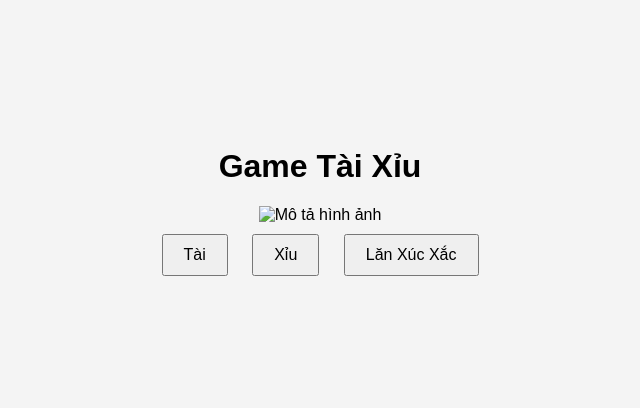
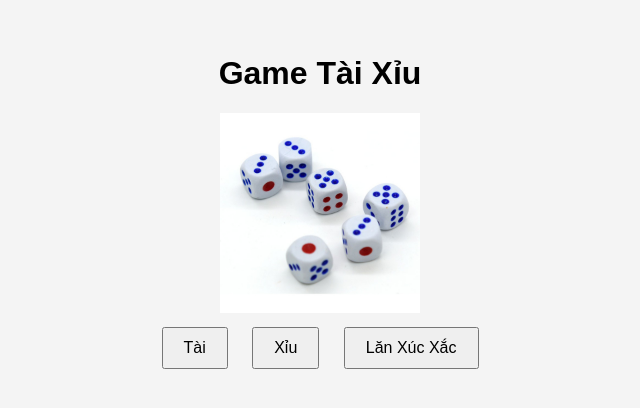
Before and after one commit to ungthanhnhan/comp, a plain HTML site: page index.html in a window 1280 px wide. Shown: the part 202-610 px from the top of the page, without its empty margins (320-960 px from the left). Drawn offline with Linux system fonts and the light colour scheme.

Commit message:
Update index.html

```diff
--- a/index.html
+++ b/index.html
@@ -9,7 +9,7 @@
 <body>
     <div class="container">
         <h1>Game Tài Xỉu</h1>
-        <img src="images/your-image.jpg" alt="Mô tả hình ảnh" class="game-image">
+        <img src="your-image.jpg" alt="Mô tả hình ảnh" class="game-image">
         <div class="result"></div>
         <button id="tai">Tài</button>
         <button id="xiu">Xỉu</button>
```
